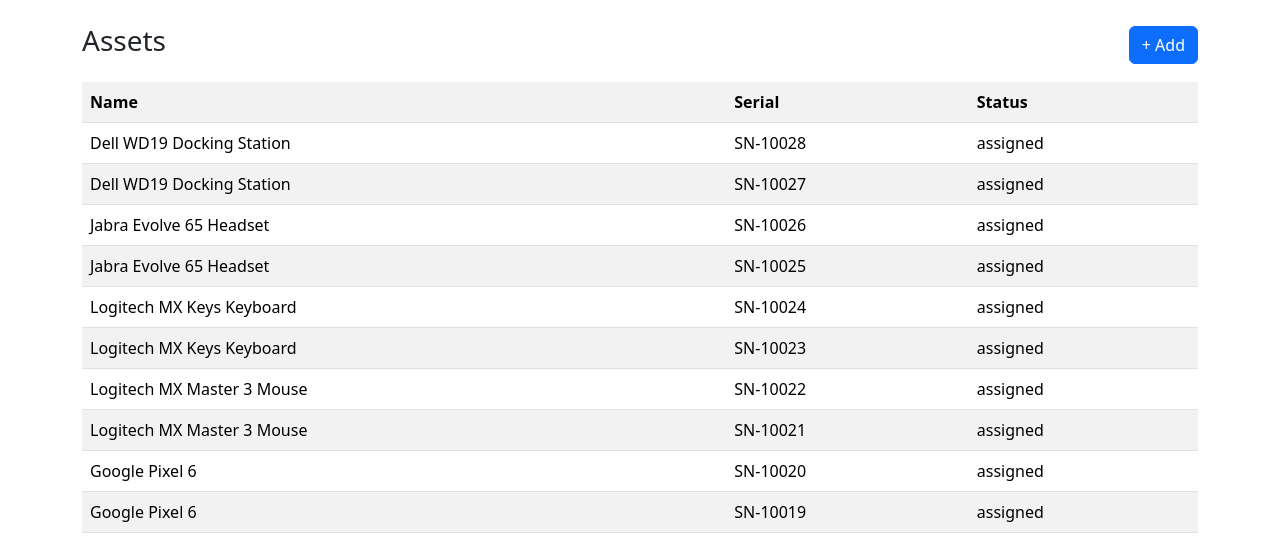
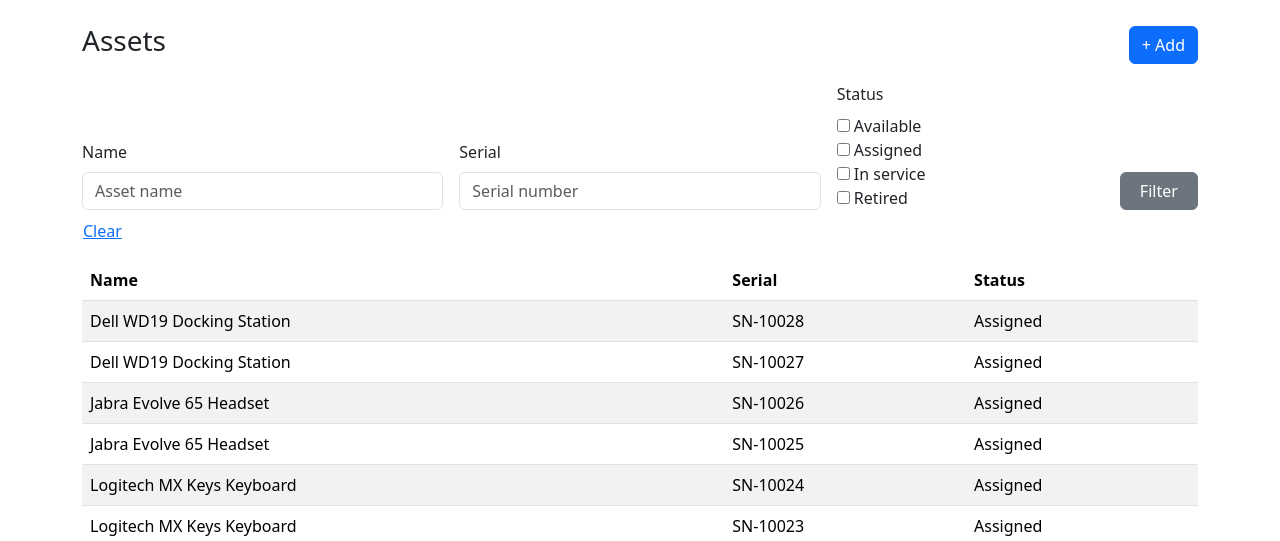
Before and after one commit to npawel322/inventory_app, a Django app: page /assets/ in a window 1280 px wide. Shown: the part 55-596 px from the top of the page. Run offline with Django 5.2, Linux system fonts and the light colour scheme; a user stored in the database is signed in; data comes from the database, SQL or seed files in the repository; both versions use the stored data as it was after the commit; some libraries are stand-ins or nearby versions.

Commit message:
added filters and changed asset form

```diff
--- a/app/settings.py
+++ b/app/settings.py
@@ -39,6 +39,7 @@ INSTALLED_APPS = [
     'django.contrib.staticfiles',
     "inventory",
     "rest_framework",
+    "django_filters",
 ]
 
 MIDDLEWARE = [
--- /dev/null
+++ b/inventory/filters.py
@@ -0,0 +1,79 @@
+import django_filters
+from django import forms
+
+from .models import Asset, Person
+
+
+class AssetFilter(django_filters.FilterSet):
+    name = django_filters.CharFilter(
+        field_name="name",
+        lookup_expr="istartswith",
+        label="Name",
+        widget=forms.TextInput(attrs={"class": "form-control", "placeholder": "Asset name"}),
+    )
+
+    serial_number = django_filters.CharFilter(
+        field_name="serial_number",
+        lookup_expr="istartswith",
+        label="Serial",
+        widget=forms.TextInput(attrs={"class": "form-control", "placeholder": "Serial number"}),
+    )
+
+    status = django_filters.MultipleChoiceFilter(
+        choices=Asset.STATUS_CHOICES,
+        label="Status",
+        widget=forms.CheckboxSelectMultiple,
+    )
+
+    class Meta:
+        model = Asset
+        fields = ["name", "serial_number", "status"]
+
+
+class PersonFilter(django_filters.FilterSet):
+    name = django_filters.CharFilter(
+        method="filter_name",
+        label="Name",
+        widget=forms.TextInput(attrs={"class": "form-control", "placeholder": "Name"}),
+    )
+
+    email = django_filters.CharFilter(
+        field_name="email",
+        lookup_expr="istartswith",
+        label="Email",
+        widget=forms.TextInput(attrs={"class": "form-control", "placeholder": "Email"}),
+    )
+
+    department = django_filters.MultipleChoiceFilter(
+        choices=[],
+        label="Department",
+        widget=forms.CheckboxSelectMultiple,
+    )
+
+    class Meta:
+        model = Person
+        fields = ["name", "email", "department"]
+
+    def __init__(self, *args, **kwargs):
+        super().__init__(*args, **kwargs)
+
+        departments = (
+            Person.objects.exclude(department__isnull=True)
+            .exclude(department__exact="")
+            .values_list("department", flat=True)
+            .distinct()
+            .order_by("department")
+        )
+        self.filters["department"].extra["choices"] = [(d, d) for d in departments]
+
+    def filter_name(self, queryset, name, value):
+        if not value:
+            return queryset
+
+        value = value.strip()
+
+        return queryset.filter(
+            first_name__istartswith=value
+        ) | queryset.filter(
+            last_name__istartswith=value
+        )
--- a/inventory/forms.py
+++ b/inventory/forms.py
@@ -21,6 +21,18 @@ class AssetForm(forms.ModelForm):
     class Meta:
         model = Asset
         fields = ["category", "name", "serial_number", "asset_tag", "status", "purchase_date", "notes"]
+
+    def __init__(self, *args, **kwargs):
+        super().__init__(*args, **kwargs)
+
+        _bootstrapify(self)
+
+        # date picker
+        if "purchase_date" in self.fields:
+            self.fields["purchase_date"].widget = forms.DateInput(
+                attrs={"type": "date", "class": "form-control"}
+            )
+
 
 
 class PersonForm(forms.ModelForm):
@@ -181,10 +193,17 @@ def _validate_loan_dates(cleaned: dict) -> None:
 
 
 def _assign_legacy_department_label(loan: Loan) -> None:
+    # 1) jeśli wypożyczenie jest na osobę i osoba ma department -> to wygrywa
+    if loan.person and loan.person.department:
+        loan.department = loan.person.department
+        return
+
+    # 2) w pozostałych przypadkach (desk/department) bierz z department_position
     if loan.department_position:
         loan.department = str(loan.department_position)
     elif not loan.department:
         loan.department = None
+
 
 
 def _is_department_position_available(position: DepartmentPosition) -> bool:
@@ -270,6 +289,9 @@ class AdminLoanForm(forms.ModelForm):
             if not person:
                 raise ValidationError("Select a person.")
             cleaned["person"] = person
+
+
+            cleaned["department"] = (person.department or "").strip() or None
 
         elif target_type == "desk":
             if not desk:
--- a/inventory/templates/inventory/assets_list.html
+++ b/inventory/templates/inventory/assets_list.html
@@ -5,10 +5,49 @@
   <a class="btn btn-primary" href="{% url 'asset_create' %}">+ Add</a>
 </div>
 
+<form method="get" class="mt-3">
+  <div class="row g-3 align-items-end">
+    <div class="col-md-4">
+      <label class="form-label">Name</label>
+      {{ filter.form.name }}
+    </div>
+
+    <div class="col-md-4">
+      <label class="form-label">Serial</label>
+      {{ filter.form.serial_number }}
+    </div>
+
+    <div class="col-md-3">
+      <label class="form-label">Status</label>
+      {{ filter.form.status }}
+
+    </div>
+
+    <div class="col-md-1 d-grid">
+      <button type="submit" class="btn btn-secondary">Filter</button>
+    </div>
+  </div>
+
+  <div class="mt-2">
+    <a href="{% url 'assets_list' %}" class="btn btn-link p-0">Clear</a>
+  </div>
+</form>
+
+
 <table class="table table-striped mt-3">
-  <tr><th>Name</th><th>Serial</th><th>Status</th></tr>
-  {% for a in assets %}
-    <tr><td>{{ a.name }}</td><td>{{ a.serial_number }}</td><td>{{ a.status }}</td></tr>
-  {% endfor %}
+  <thead>
+    <tr><th>Name</th><th>Serial</th><th>Status</th></tr>
+  </thead>
+  <tbody>
+    {% for a in assets %}
+      <tr>
+        <td>{{ a.name }}</td>
+        <td>{{ a.serial_number }}</td>
+        <td>{{ a.get_status_display }}</td>
+      </tr>
+    {% empty %}
+      <tr><td colspan="3">No results</td></tr>
+    {% endfor %}
+  </tbody>
 </table>
 {% endblock %}
--- a/inventory/templates/inventory/base.html
+++ b/inventory/templates/inventory/base.html
@@ -4,6 +4,9 @@
   <meta charset="utf-8">
   <title>Inventory</title>
   <link href="https://cdn.jsdelivr.net/npm/bootstrap@5.3.2/dist/css/bootstrap.min.css" rel="stylesheet">
+  <link href="https://cdn.jsdelivr.net/npm/select2@4.1.0-rc.0/dist/css/select2.min.css" rel="stylesheet" />
+
+
 </head>
 <body class="container py-4">
 
--- a/inventory/views.py
+++ b/inventory/views.py
@@ -9,6 +9,9 @@ from django.contrib.auth import views as auth_views
 from .models import Asset, Person, Loan
 from .forms import AssetForm, PersonForm, AdminLoanForm, CompanyLoanForm, EmployeeLoanForm
 from .roles import get_user_role, role_required, ROLE_ADMIN, ROLE_EMPLOYEE, ROLE_COMPANY
+from .filters import AssetFilter
+from .filters import PersonFilter
+
 
 
 class RoleBasedLoginView(auth_views.LoginView):
@@ -33,7 +36,8 @@ def home(request):
 @role_required(ROLE_ADMIN)
 def assets_list(request):
     assets = Asset.objects.select_related("category").order_by("-id")
-    return render(request, "inventory/assets_list.html", {"assets": assets})
+    f = AssetFilter(request.GET, queryset=assets)
+    return render(request, "inventory/assets_list.html", {"assets": f.qs, "filter": f})
 
 
 @login_required
@@ -46,14 +50,15 @@ def asset_create(request):
             return redirect("assets_list")
     else:
         form = AssetForm()
-    return render(request, "inventory/form.html", {"title": "Add asset", "form": form})
+    return render(request, "inventory/form.html", {"title": "Add asset", "form": form, "cancel_url": "assets_list"})
 
 
 @login_required
 @role_required(ROLE_ADMIN)
 def persons_list(request):
     persons = Person.objects.order_by("last_name", "first_name")
-    return render(request, "inventory/persons_list.html", {"persons": persons})
+    f = PersonFilter(request.GET, queryset=persons)
+    return render(request, "inventory/persons_list.html", {"persons": f.qs, "filter": f})
 
 
 @login_required
@@ -110,6 +115,7 @@ def loans_list(request):
             "today": timezone.now().date(),
             "is_admin": is_admin,
             "role": role,
+            'cancel_url': 'loans_list',
         },
     )
 
```
Also changed, not shown: inventory/templates/inventory/form.html (+23 -1 lines), inventory/templates/inventory/loan_form.html (+11 -1 lines), inventory/templates/inventory/persons_list.html (+27 -0 lines), db.sqlite3.
